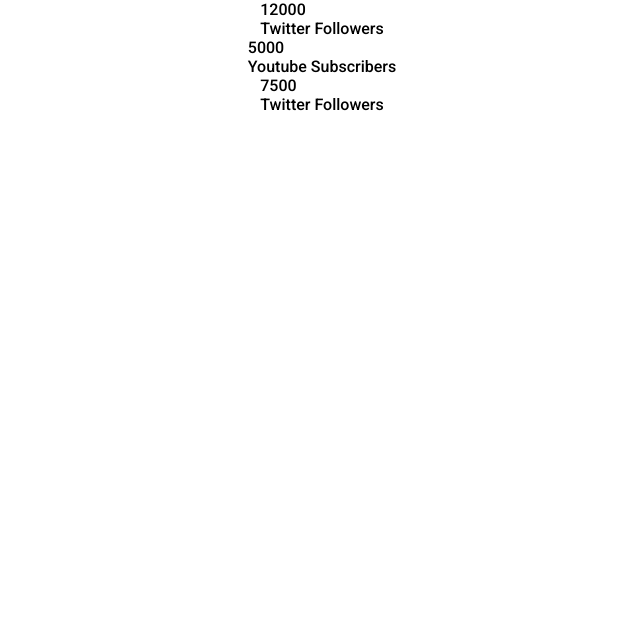
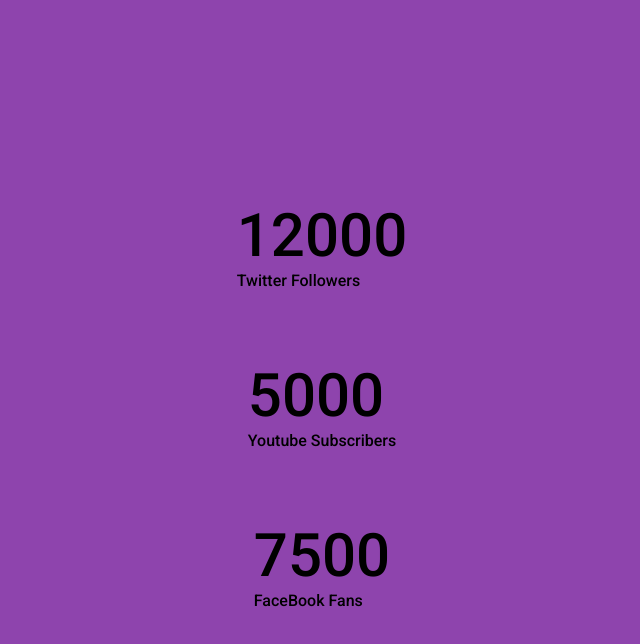
Before and after one commit to hamzaanwardev/counter-increment, a plain HTML site: page index.html in a window 1280 px wide. Shown: the whole page, without its empty margins (318-958 px from the left). Drawn offline with Linux system fonts and the light colour scheme.

Commit message:
working on StyleSheet

```diff
--- a/index.html
+++ b/index.html
@@ -23,7 +23,7 @@
     <div class="counter-container">
         <i class="fab fa-facebook fa-3x"></i>
         <div class="counter" data-target="7500">7500</div>
-        <span>Twitter Followers</span>
+        <span>FaceBook Fans</span>
     </div>
 
 
--- a/style.css
+++ b/style.css
@@ -6,10 +6,26 @@
 }
 
 body {
+    background-color: #8e44ad;
     font-family: 'Roboto', sans-serif;
     display: flex;
     flex-direction: column;
     align-items: center;
     justify-content: center;
     margin: 0;
+    height: 100vh;
 }
+
+.counter-container {
+    display: flex;
+    flex-direction: column;
+    justify-content: center;
+    margin: 30px 50px;
+}
+
+.counter {
+    font-size: 60px;
+    margin-top: 10px;
+}
+
+@media ()
```
